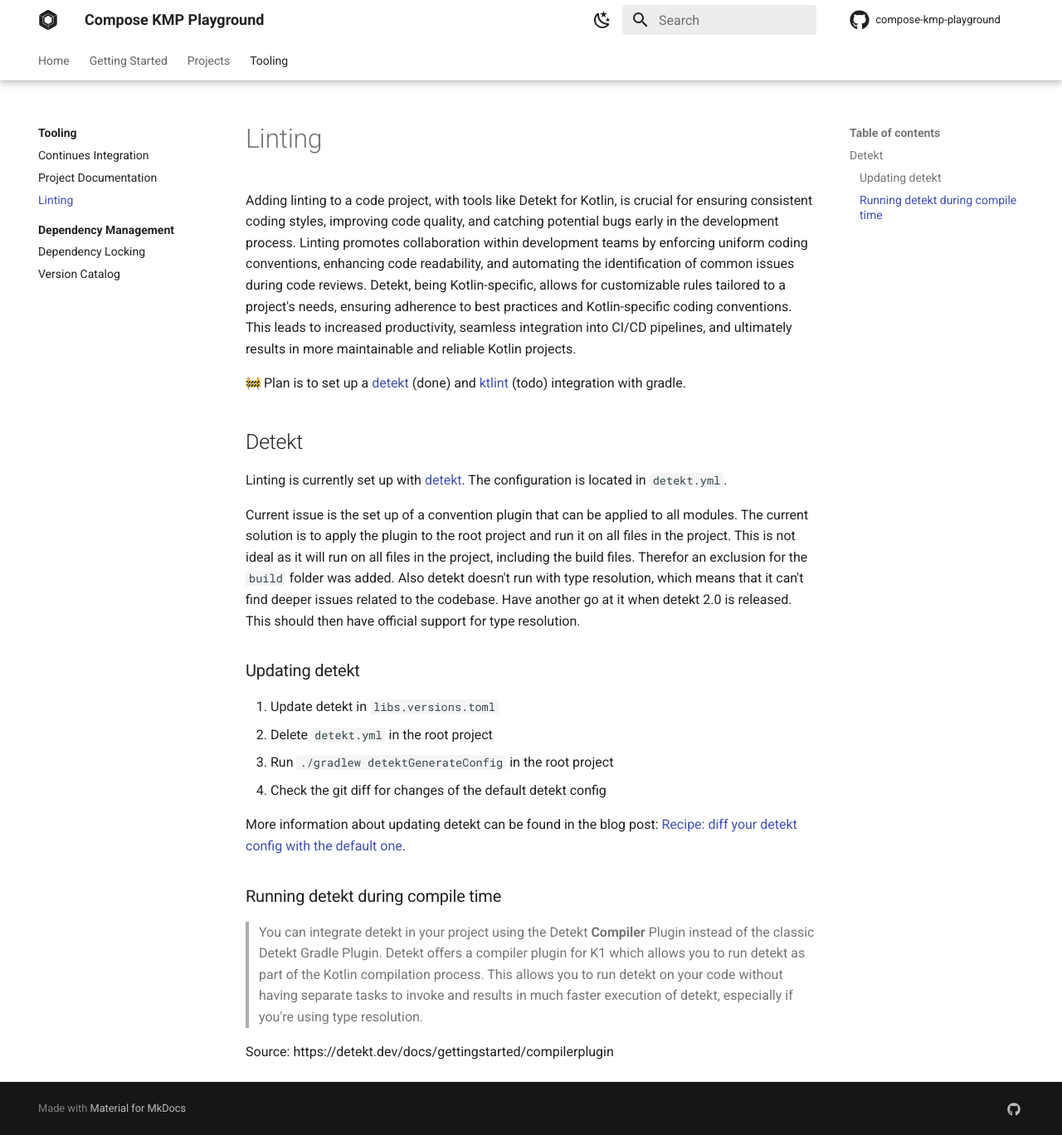
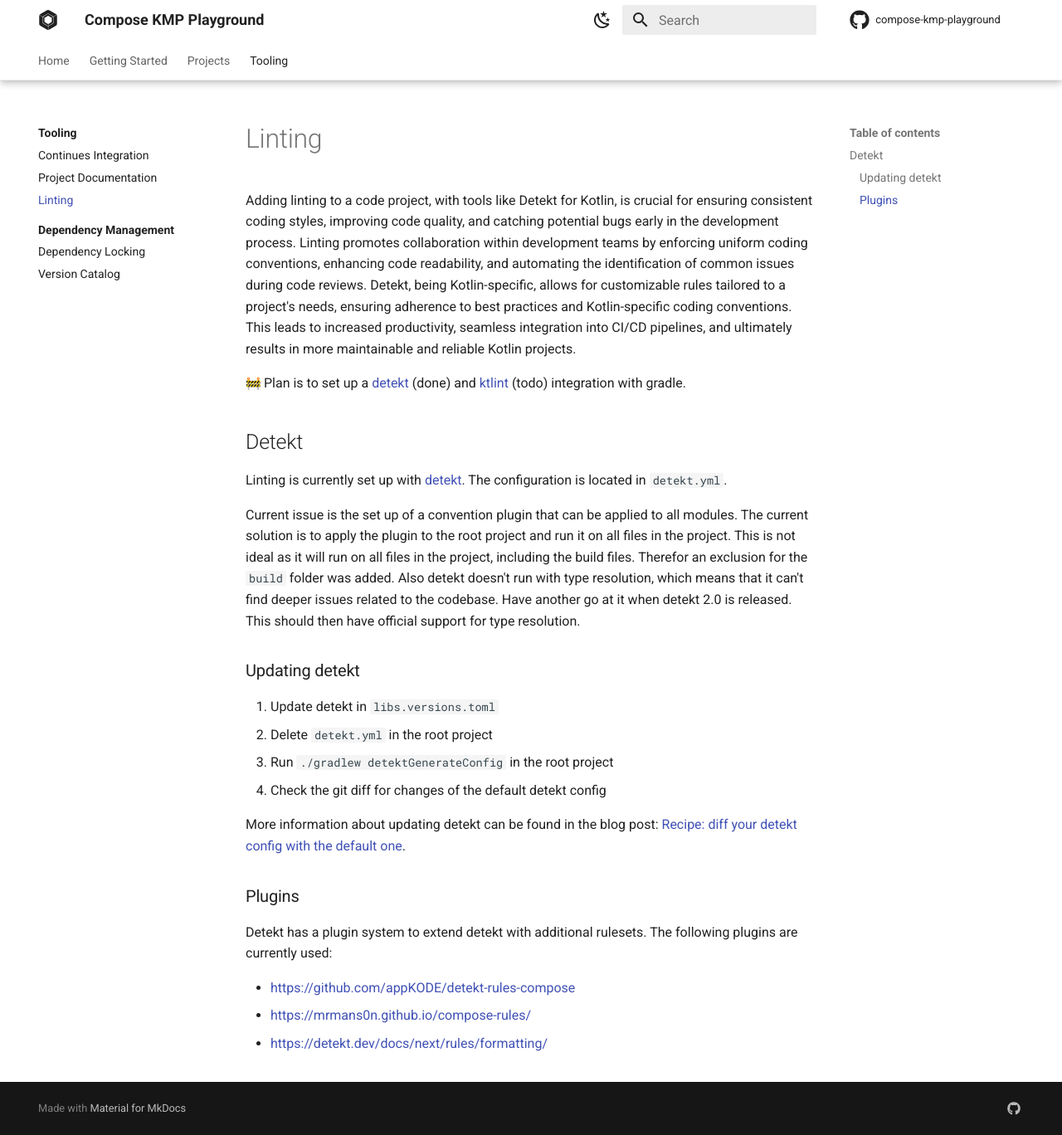
Before and after one commit to addyi/compose-kmp-playground, an MkDocs documentation site: the page built from docs/tooling/linting.md, in a window 1280 px wide and 1368 px high. Shown: the whole window at 83% size. Built offline with MkDocs 1.6.1 and Material for MkDocs 9.7.7, drawn with Linux system fonts in a browser that asks for light colours; emoji names are drawn with the system emoji font; comment, search, counter and statistics services are not loaded.

Commit message:
Add plugins to the documentation

```diff
--- a/docs/tooling/linting.md
+++ b/docs/tooling/linting.md
@@ -37,11 +37,10 @@
 
 [detektDiff]: https://detekt.dev/blog/2020/09/27/additional-diff-config-task/
 
-### Running detekt during compile time
+### Plugins
 
-> You can integrate detekt in your project using the Detekt **Compiler** Plugin instead of the classic Detekt Gradle Plugin. Detekt offers a
-> compiler plugin for K1 which allows you to run detekt as part of the Kotlin compilation process. This allows you to run detekt on your
-> code
-> without having separate tasks to invoke and results in much faster execution of detekt, especially if you're using type resolution.
+Detekt has a plugin system to extend detekt with additional rulesets. The following plugins are currently used:
 
-Source: https://detekt.dev/docs/gettingstarted/compilerplugin
+- <https://github.com/appKODE/detekt-rules-compose>
+- <https://mrmans0n.github.io/compose-rules/>
+- <https://detekt.dev/docs/next/rules/formatting/>
```
